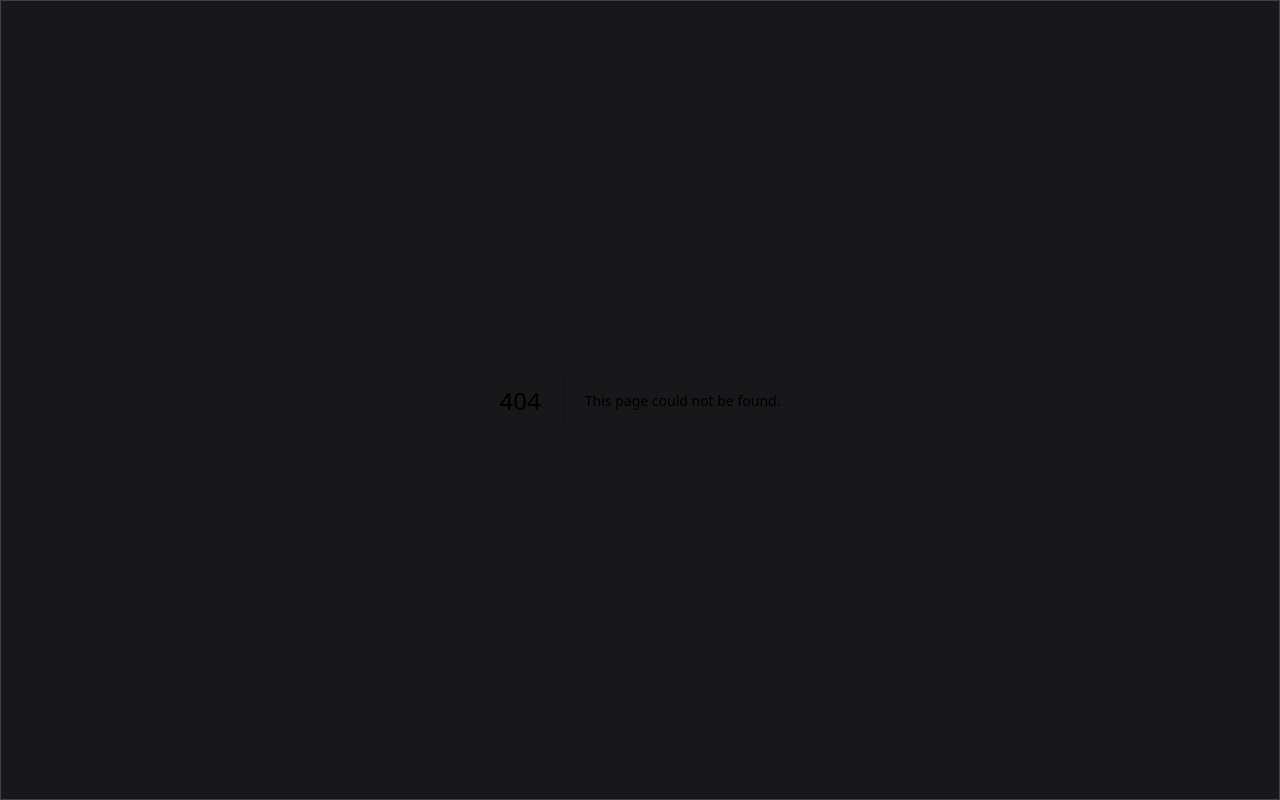
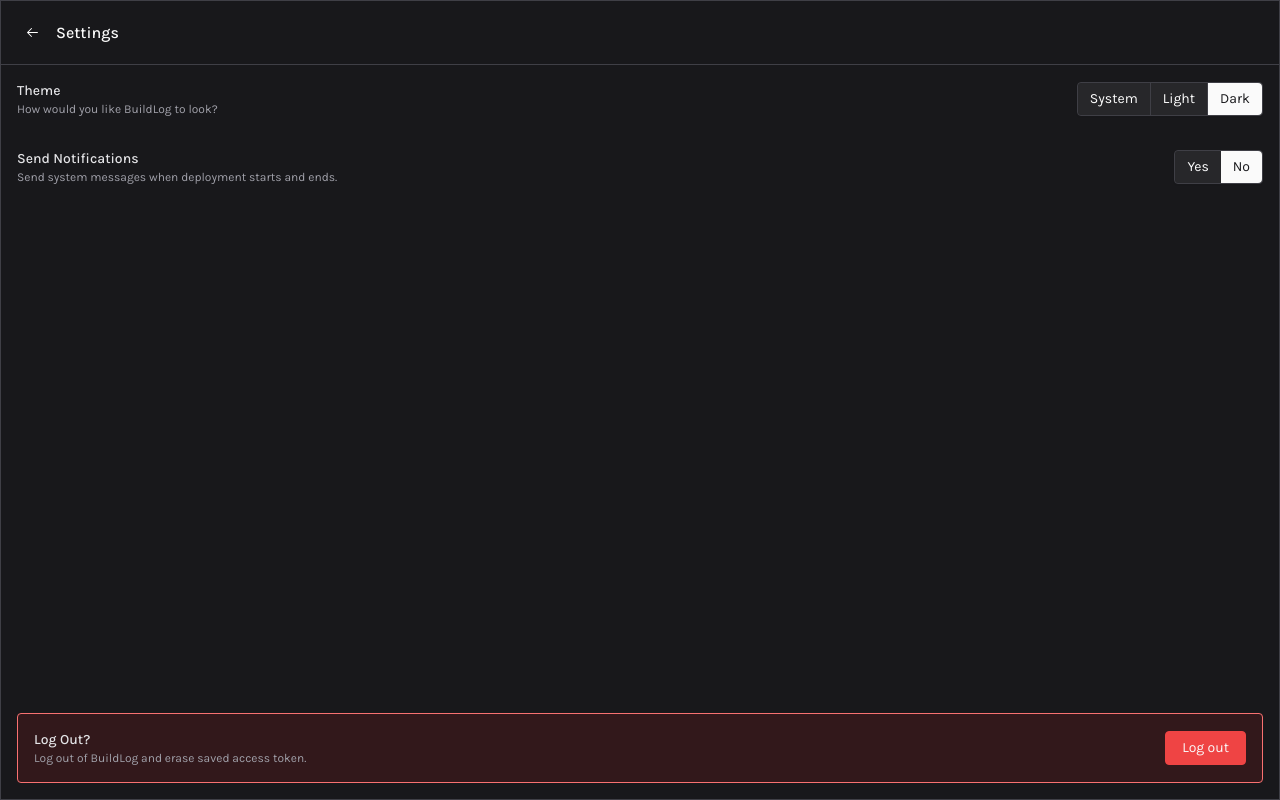
Before and after one commit to rajatkulkarni95/buildlog, a Next.js app: page /settings in a window 1280 px wide. Before the commit this address had no page. Built offline with nearby package versions, Linux system fonts and the light colour scheme.

Commit message:
Move settings to page

```diff
--- a/src/components/common/AlertDialog.tsx
+++ b/src/components/common/AlertDialog.tsx
@@ -24,7 +24,7 @@ const AlertDialog = ({
     <RadixAlertDialog.Trigger asChild>
       <button
         onClick={handleTriggerClick}
-        className="py-1 mt-6 px-3 font-sans text-sm border w-full rounded border-red-500 bg-transparent text-red-500 hover:text-zinc-50 hover:bg-red-500"
+        className="py-1.5 px-4 font-sans text-sm border rounded border-red-500 text-zinc-50 bg-red-500 hover:bg-red-600"
       >
         {triggerLabel}
       </button>
--- a/src/pages/dashboard.tsx
+++ b/src/pages/dashboard.tsx
@@ -5,10 +5,11 @@ import useSWR from "swr";
 import Header from "~/components/common/Header";
 import Deployments from "~/components/Deployments";
 import ProjectsDropdown from "~/components/ProjectsDropdown";
-import Settings from "~/components/Settings";
+import GearIcon from "~/svg/gear.svg";
 import { API_ENDPOINTS } from "~/constants/API";
 import fetcher from "~/helpers/fetcher";
 import { IUser } from "~/types";
+import Link from "next/link";
 
 const Dashboard = () => {
   const { data, error } = useSWR<IUser, Error>(API_ENDPOINTS.user, fetcher);
@@ -53,7 +54,11 @@ const Dashboard = () => {
             selectedProject={selectedProject}
             handleProjectChange={handleProjectChange}
           />
-          <Settings />
+          <Link href="/settings">
+            <button className="ml-2 bg-transparent hover:bg-zinc-200 hover:dark:bg-zinc-700 p-2 rounded">
+              <GearIcon />
+            </button>
+          </Link>
         </div>
       </Header>
       <Deployments selectedProject={selectedProject} />
--- /dev/null
+++ b/src/pages/settings.tsx
@@ -0,0 +1,134 @@
+import { useTheme } from "next-themes";
+import Link from "next/link";
+import { useRouter } from "next/router";
+import { Fragment, useEffect, useState } from "react";
+import AlertDialog from "~/components/common/AlertDialog";
+import Header from "~/components/common/Header";
+import ToggleGroup from "~/components/common/ToggleGroup";
+import LeftArrow from "~/svg/arrow-left.svg";
+
+const THEMES = [
+  {
+    label: "System",
+    value: "system",
+    renderer: "System",
+  },
+  {
+    label: "Light",
+    value: "light",
+    renderer: "Light",
+  },
+  {
+    label: "Dark",
+    value: "dark",
+    renderer: "Dark",
+  },
+];
+
+const NOTIFICATIONS = [
+  {
+    label: "Yes",
+    value: "yes",
+    renderer: "Yes",
+  },
+  {
+    label: "No",
+    value: "no",
+    renderer: "No",
+  },
+];
+
+const SettingsPage = () => {
+  const [mounted, setMounted] = useState(false);
+  const { theme, setTheme } = useTheme();
+  const router = useRouter();
+  const [showConfirmModal, setShowConfirmModal] = useState(false);
+
+  // When mounted on client, now we can show the UI
+  useEffect(() => setMounted(true), []);
+
+  if (!mounted) return null;
+
+  const handleSetNotification = (value: string) => {
+    window.localStorage.setItem("notifications", value);
+  };
+
+  const handleClickLogout = () => {
+    setShowConfirmModal(true);
+  };
+
+  return (
+    <Fragment>
+      <Header classes="items-center">
+        <Link href="/dashboard">
+          <button className="mr-2 bg-transparent hover:bg-zinc-200 hover:dark:bg-zinc-700 p-2 rounded">
+            <LeftArrow />
+          </button>
+        </Link>
+        <h1 className="text-base font-medium text-zinc-900 dark:text-zinc-50">
+          Settings
+        </h1>
+      </Header>
+      <div className="p-4 flex flex-col h-full">
+        <section className="flex items-center justify-between">
+          <div className="flex flex-col">
+            <p className="text-sm font-medium text-zinc-700 dark:text-zinc-200">
+              Theme
+            </p>
+            <p className="text-xs font-normal text-zinc-500 dark:text-zinc-400">
+              How would you like BuildLog to look?
+            </p>
+          </div>
+          <ToggleGroup
+            label="Theme"
+            items={THEMES}
+            value={theme}
+            handleChange={(val) => setTheme(val)}
+          />
+        </section>
+        <section className="flex items-center justify-between mt-8">
+          <div className="flex flex-col">
+            <p className="text-sm font-medium text-zinc-700 dark:text-zinc-200">
+              Send Notifications
+            </p>
+            <p className="text-xs font-normal text-zinc-500 dark:text-zinc-400">
+              Send system messages when deployment starts and ends.
+            </p>
+          </div>
+          <ToggleGroup
+            label="Notifications"
+            items={NOTIFICATIONS}
+            value="no"
+            handleChange={(val) => handleSetNotification(val)}
+          />
+        </section>
+        <section className="mt-auto flex justify-between items-center p-4 border border-red-400 rounded bg-red-800/20">
+          <div className="flex flex-col">
+            <p className="text-sm font-medium text-zinc-700 dark:text-zinc-200">
+              Log Out?
+            </p>
+            <p className="text-xs font-normal text-zinc-500 dark:text-zinc-400">
+              Log out of BuildLog and erase saved access token.
+            </p>
+          </div>
+          <AlertDialog
+            handleTriggerClick={handleClickLogout}
+            confirmLabel="Log out"
+            show={showConfirmModal}
+            title="Are you absolutely sure?"
+            description="You will be logged out and your access token will be deleted from local storage"
+            triggerLabel="Log out"
+            handleConfirm={() => {
+              localStorage.removeItem("token");
+              setTimeout(() => {
+                router.push("/");
+              }, 1);
+            }}
+          />
+        </section>
+      </div>
+    </Fragment>
+  );
+};
+
+export default SettingsPage;
```
Also changed, not shown: src/svg/arrow-left.svg (added).
